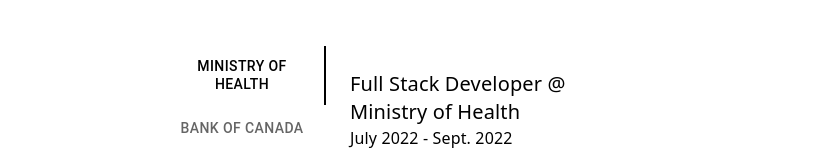
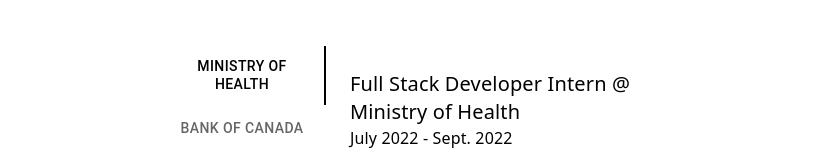
Before and after one commit to bencostas/bencostas.github.io, a React (Create React App) app: page / in a window 1280 px wide. Shown: the part 696-850 px from the top of the page, without its empty margins (226-1053 px from the left). Built offline with nearby package versions, Linux system fonts and the light colour scheme.

Commit message:
Minor change to jobdata

```diff
--- a/src/Components/JobData.js
+++ b/src/Components/JobData.js
@@ -1,7 +1,7 @@
 const Jobs =[
     {
         company: "Ministry of Health",
-        title: "Full Stack Developer",
+        title: "Full Stack Developer Intern",
         date: "July 2022 - Sept. 2022",
         desc: [
             "Leveraged MERN stack to enhance product usability for 100+ health institutions across Ontario by developing and implementing new features and functionalities for an internal government financial data collection tool.",
@@ -12,7 +12,7 @@
     },
     {
         company: "Bank of Canada",
-        title: "Systems Developer",
+        title: "Systems Developer Intern",
         date: "Sept. 2022 - Apr. 2023",
         desc: [
             "Iterated new designs and followed wireframe documents to elevate user experience for 1000+ financial services companies across Canada by refining 5 pages in an internal government portal client using Figma and JavaScript.",
@@ -24,7 +24,7 @@
     },
     {
         company: "Kumon",
-        title: "Software Developer",
+        title: "Software Developer Intern",
         date: "May 2023 - Aug. 2023",
         desc: ["Developed a large-scale data storage system application using Django and MS SQL, handling over 400+ critical client information and operated by over 30 users, reducing average data entry speed from 30 seconds to 5 seconds"
         ]
```
